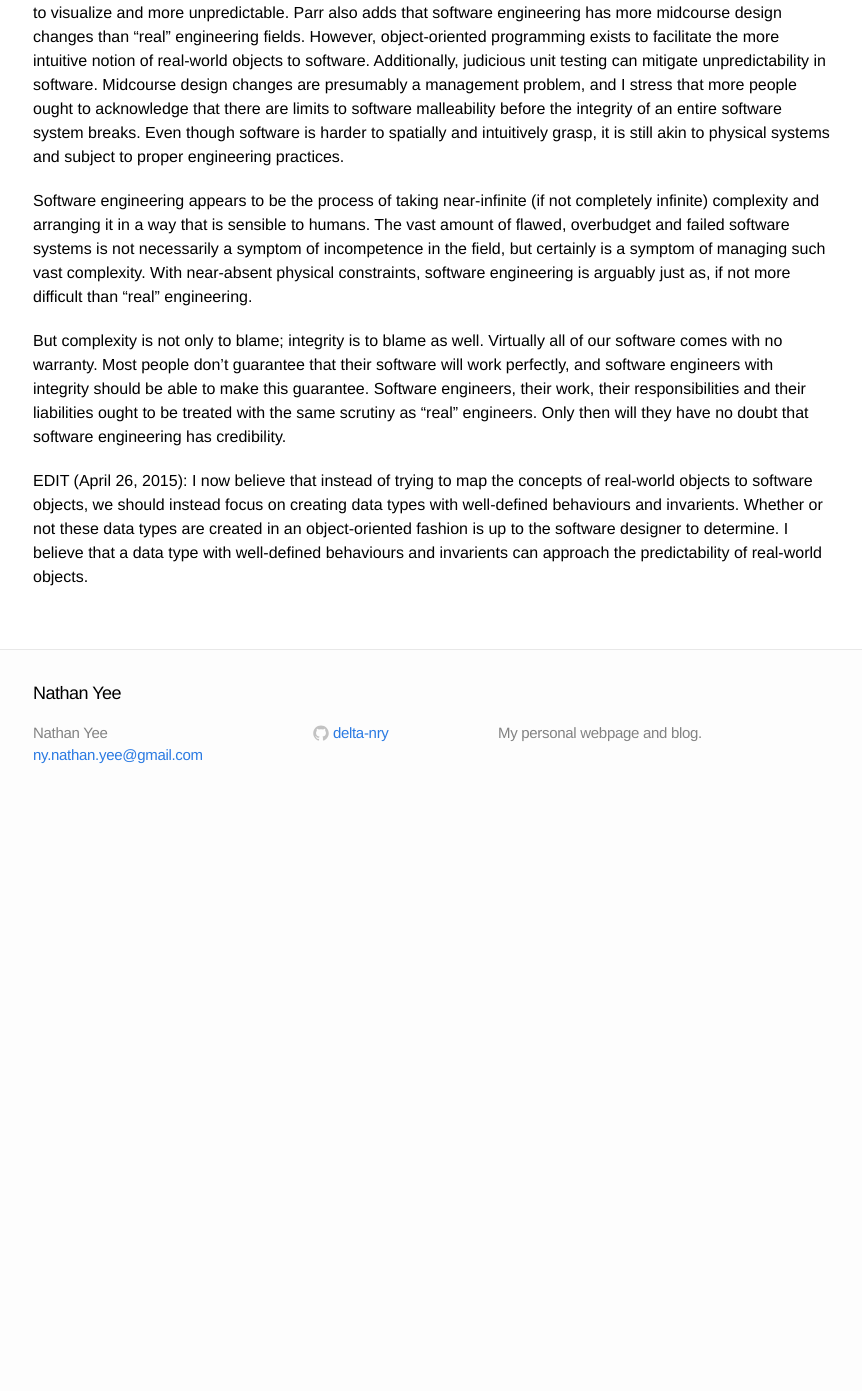
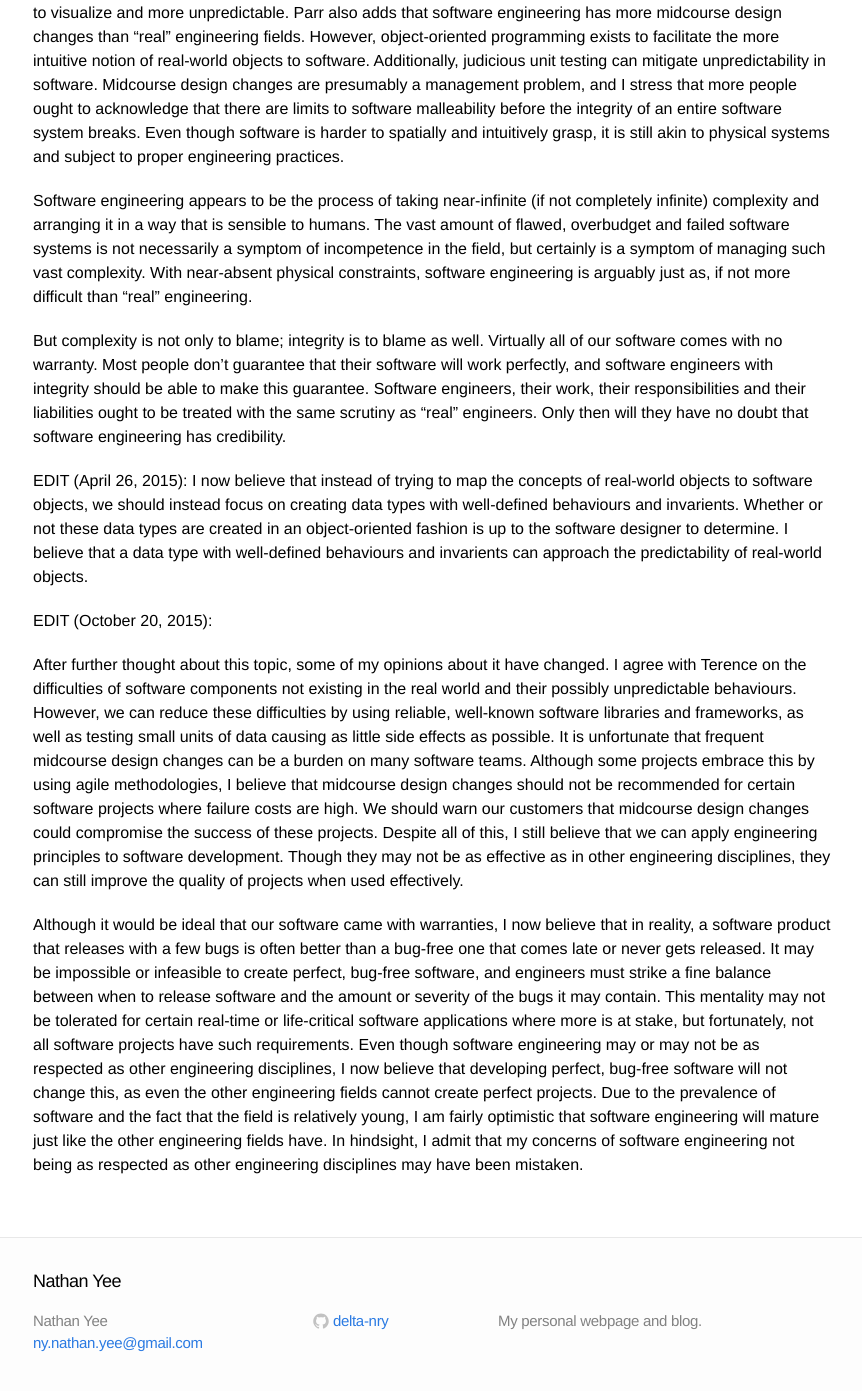
Before and after one commit to delta-nry/delta-nry.github.io, a Jekyll site: the page built from _posts/2014-08-05-is-software-engineering-real-engineering.md, in a window 1280 px wide and 1400 px high, scrolled down 365 px. Shown: the top 1391 px of the window, without its empty margins (207-1069 px from the left). Built offline with Jekyll 4.4.1, drawn with Linux system fonts in a browser that asks for light colours; before the commit the page ends 1177 px from its top, so only the background shows below that.

Commit message:
Update 2014-08-05-is-software-engineering-real-engineering.md

```diff
--- a/_posts/2014-08-05-is-software-engineering-real-engineering.md
+++ b/_posts/2014-08-05-is-software-engineering-real-engineering.md
@@ -12,3 +12,9 @@ Software engineering appears to be the process of taking near-infinite (if not c
 But complexity is not only to blame; integrity is to blame as well. Virtually all of our software comes with no warranty. Most people don't guarantee that their software will work perfectly, and software engineers with integrity should be able to make this guarantee. Software engineers, their work, their responsibilities and their liabilities ought to be treated with the same scrutiny as "real" engineers. Only then will they have no doubt that software engineering has credibility.
 
 EDIT (April 26, 2015): I now believe that instead of trying to map the concepts of real-world objects to software objects, we should instead focus on creating data types with well-defined behaviours and invarients. Whether or not these data types are created in an object-oriented fashion is up to the software designer to determine. I believe that a data type with well-defined behaviours and invarients can approach the predictability of real-world objects.
+
+EDIT (October 20, 2015):
+
+After further thought about this topic, some of my opinions about it have changed. I agree with Terence on the difficulties of software components not existing in the real world and their possibly unpredictable behaviours. However, we can reduce these difficulties by using reliable, well-known software libraries and frameworks, as well as testing small units of data causing as little side effects as possible. It is unfortunate that frequent midcourse design changes can be a burden on many software teams. Although some projects embrace this by using agile methodologies, I believe that midcourse design changes should not be recommended for certain software projects where failure costs are high. We should warn our customers that midcourse design changes could compromise the success of these projects. Despite all of this, I still believe that we can apply engineering principles to software development. Though they may not be as effective as in other engineering disciplines, they can still improve the quality of projects when used effectively.
+
+Although it would be ideal that our software came with warranties, I now believe that in reality, a software product that releases with a few bugs is often better than a bug-free one that comes late or never gets released. It may be impossible or infeasible to create perfect, bug-free software, and engineers must strike a fine balance between when to release software and the amount or severity of the bugs it may contain. This mentality may not be tolerated for certain real-time or life-critical software applications where more is at stake, but fortunately, not all software projects have such requirements. Even though software engineering may or may not be as respected as other engineering disciplines, I now believe that developing perfect, bug-free software will not change this, as even the other engineering fields cannot create perfect projects. Due to the prevalence of software and the fact that the field is relatively young, I am fairly optimistic that software engineering will mature just like the other engineering fields have. In hindsight, I admit that my concerns of software engineering not being as respected as other engineering disciplines may have been mistaken.
```
